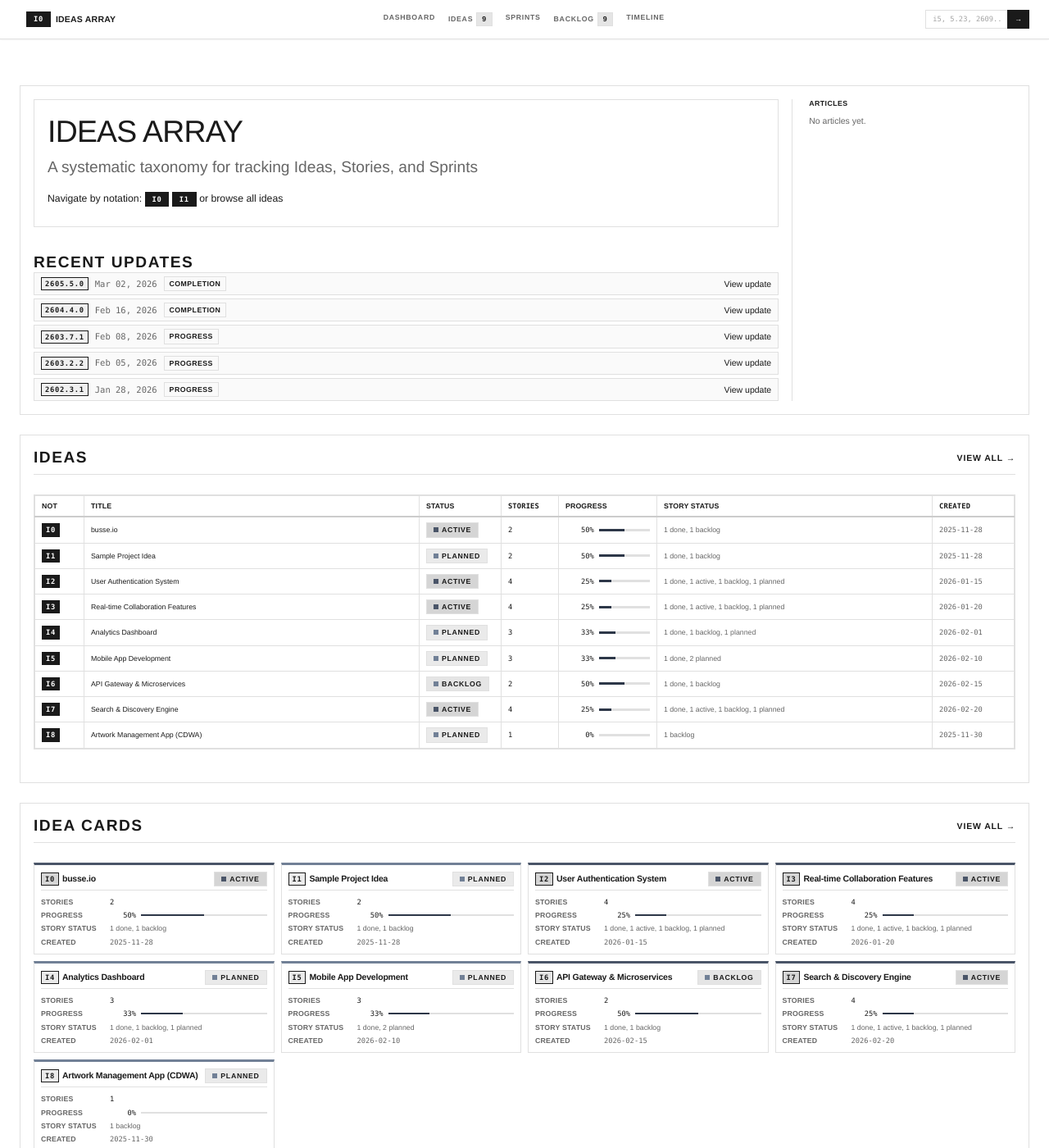
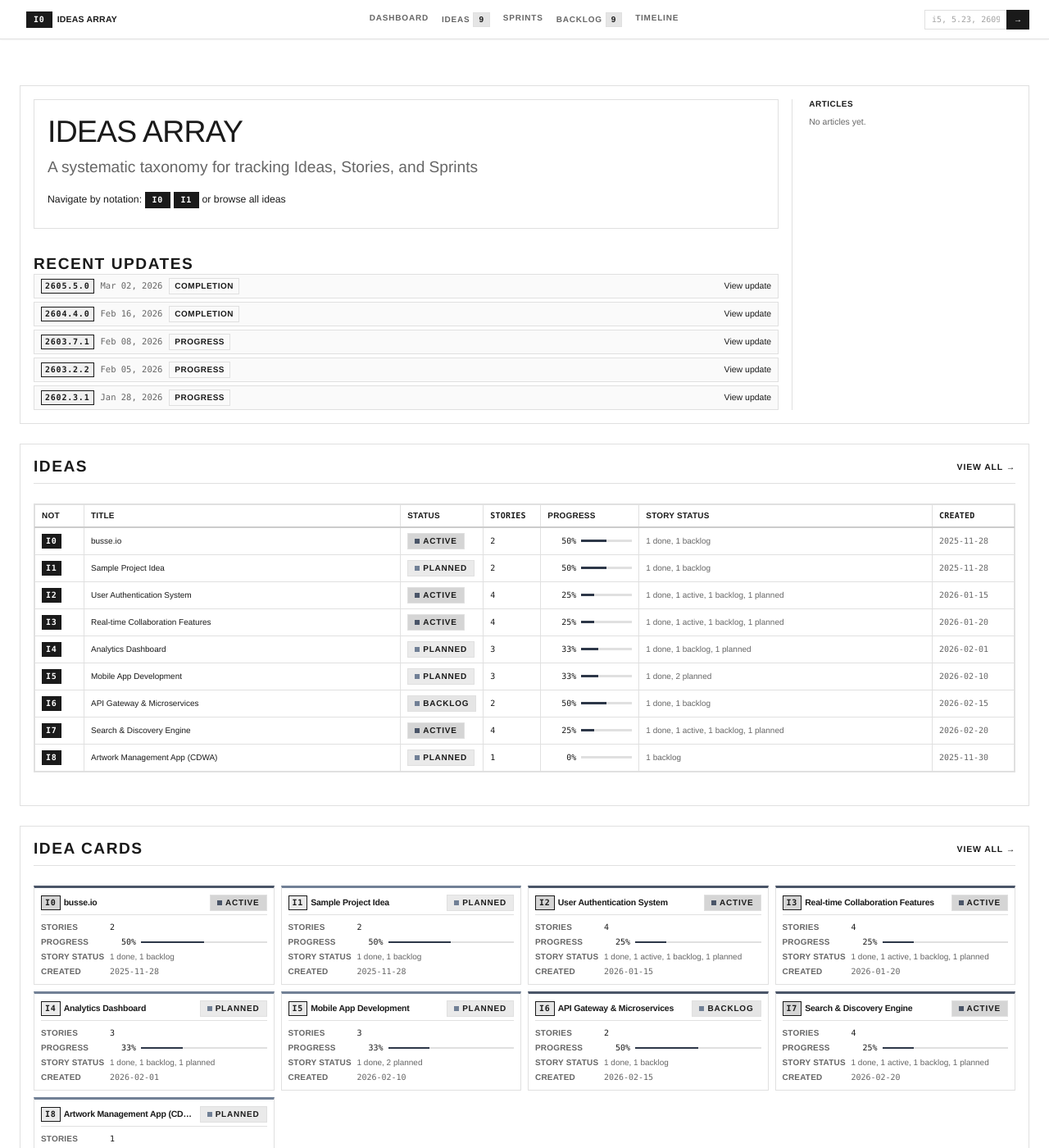
Before and after one commit to busse/cb0, a Jekyll site: the page built from index.html, in a window 1280 px wide and 1400 px high. Shown: the whole window at 82% size. Built offline with Jekyll 4.4.1, drawn with Linux system fonts in a browser that asks for light colours.

Commit message:
Update typography and variable definitions for improved consistency

```diff
--- a/assets/css/_typography.scss
+++ b/assets/css/_typography.scss
@@ -66,7 +66,7 @@
 
 code {
   font-family: var(--font-mono);
-  font-size: 0.9em;
+  font-size: max(0.9em, 10px);
   padding: 2px 4px;
   background: var(--color-surface);
   border-radius: 0;
--- a/assets/css/_variables.scss
+++ b/assets/css/_variables.scss
@@ -11,7 +11,7 @@
   --line-height-base: 1.4;
 
   /* Type Scale (minimum 10px, ratio 1.25) */
-  --text-xs: 0.625rem;    /* 10px */
+  --text-xs: 0.714rem;    /* 10px */
   --text-sm: 0.75rem;     /* 12px */
   --text-base: 0.875rem;  /* 14px */
   --text-md: 1.094rem;    /* ~15px */
```
Also changed, not shown: 1 other file.
